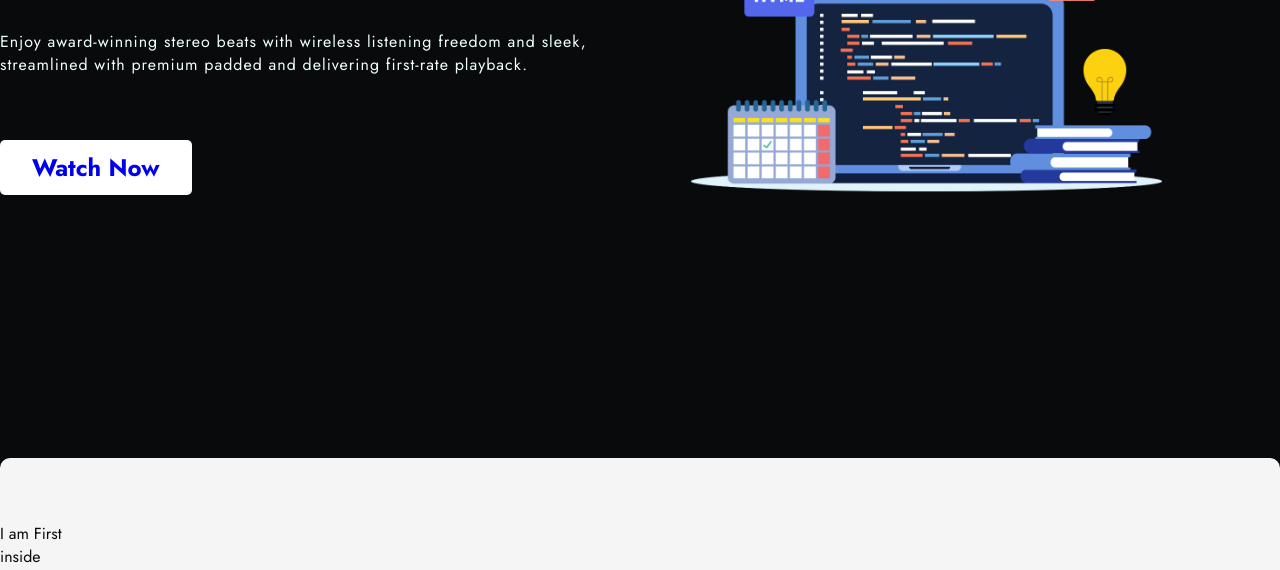
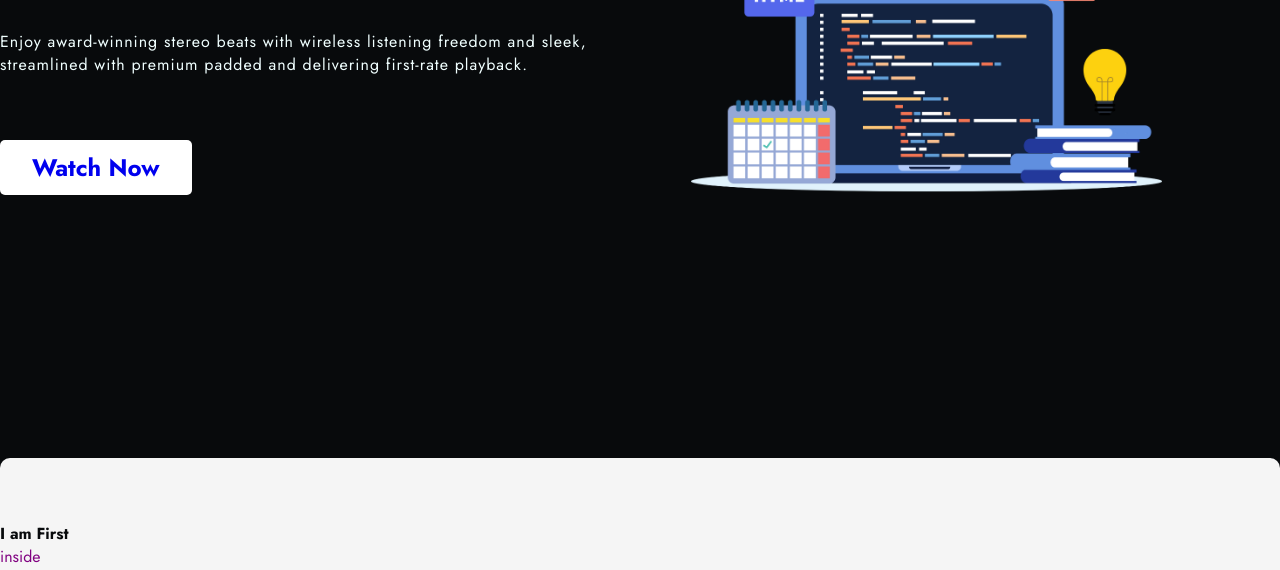
Before and after one commit to MubeenButt379eng/Web-Developnment, a plain HTML site: page CSS/combinators/index.html in a window 1280 px wide. Shown: the part 342-912 px from the top of the page. Drawn offline with Linux system fonts and the light colour scheme.

Commit message:
Combinator in css

```diff
--- a/CSS/combinators/style.css
+++ b/CSS/combinators/style.css
@@ -95,3 +95,20 @@ img {
 }
 
 /** --------------------------------- */
+ul p{
+  font-weight:bold;
+}
+.content-1 ul li{
+  color:greenyellow
+}
+.content-1 ul > li {
+  color: orangered;
+}
+
+.content-1 ul p + li{
+  color:brown;
+}
+
+.content-1 ul p ~ li{
+  color:purple;
+}
```
